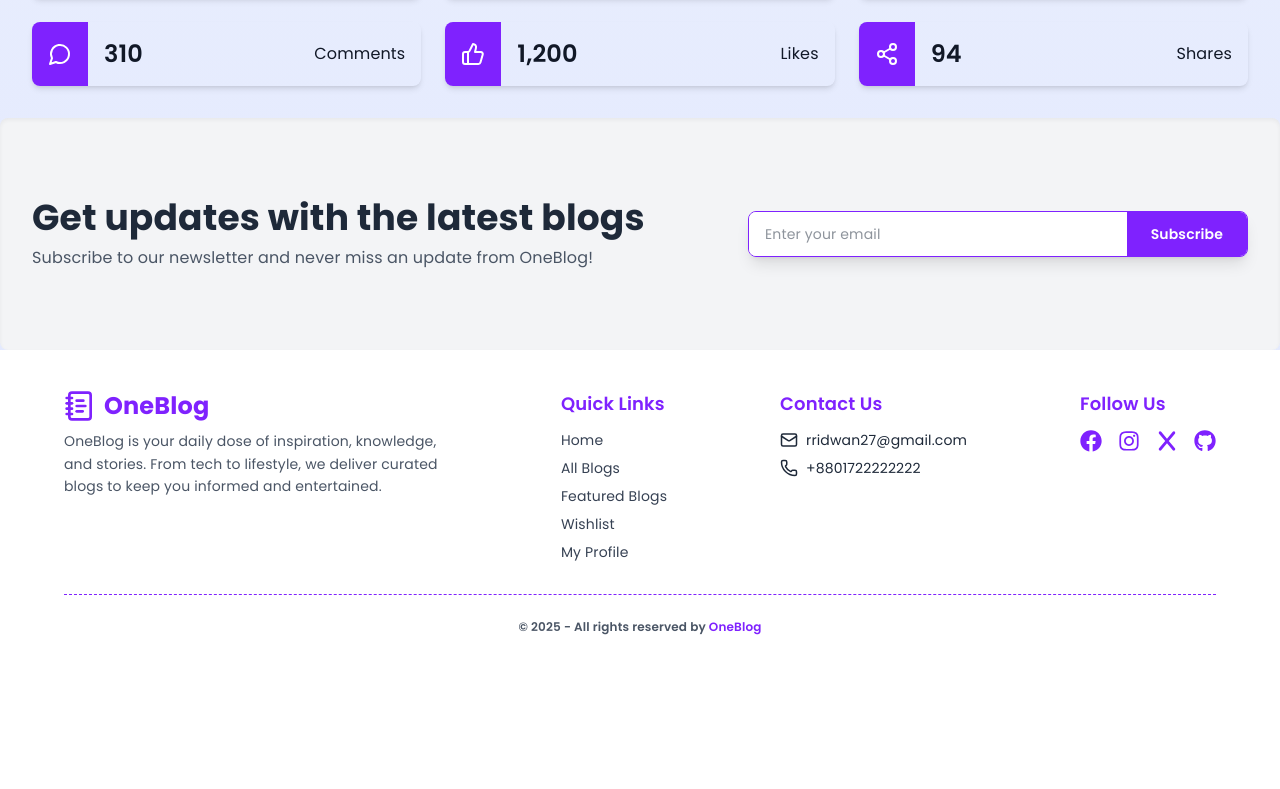
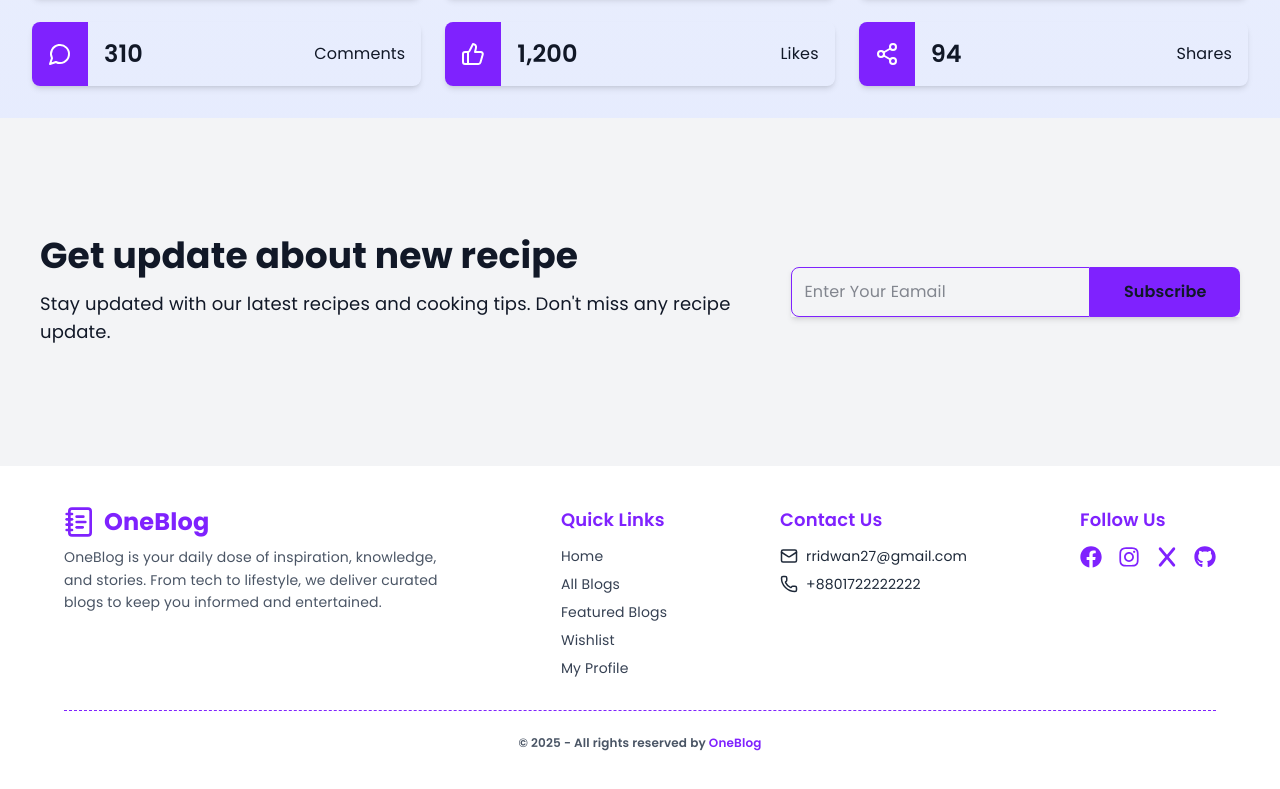
Before and after one commit to rridwan27/one-blog, a React (Vite) app in the folder frontend/: page / in a window 1280 px wide. Shown: the part 1349-2138 px from the top of the page. Before the commit the page ends 2024 px from the top, so only its background shows below. Built offline with nearby package versions, Linux system fonts and the light colour scheme; no server answers.

Commit message:
updated newsletter

```diff
--- a/frontend/src/components/NewsLetter/NewsLetter.jsx
+++ b/frontend/src/components/NewsLetter/NewsLetter.jsx
@@ -6,56 +6,49 @@ const Newsletter = () => {
 
   const handleSubmit = (e) => {
     e.preventDefault();
-
-    const isValidEmail = /^[^\s@]+@[^\s@]+\.[^\s@]+$/.test(email);
-
-    if (!email || !isValidEmail) {
-      toast.error("Please enter a valid email address");
-      return;
-    }
-
+    if (email) {
       setEmail("");
       toast.success("Thank you for subscribing!");
+    } else {
+      toast.error("Please enter your email");
+    }
   };
 
   return (
-    <div className="py-20 px-4 sm:px-6 lg:px-8 bg-gray-100 dark:bg-[#0c0e16] text-gray-800 dark:text-gray-200 rounded-lg shadow-inner">
-      <section className="container mx-auto">
-        <div className="flex flex-col gap-8 lg:flex-row lg:justify-between lg:items-center">
-          {/* Left Content */}
-          <div className="text-center lg:text-left max-w-2xl">
-            <h2 className="text-3xl sm:text-4xl font-bold mb-2">
-              Get updates with the latest blogs
-            </h2>
-            <p className="text-base text-gray-600 dark:text-gray-400">
-              Subscribe to our newsletter and never miss an update from OneBlog!
+    <div className="">
+      <section className="py-20 newsletter bg-gray-100 dark:bg-gray-900">
+        <div className="container mx-auto flex flex-col justify-center p-4 space-y-8 md:p-10 lg:space-y-0 lg:space-x-12 lg:justify-between lg:flex-row">
+          <div className="flex flex-col space-y-4 text-center lg:text-left">
+            <h1 className="text-4xl font-bold leading-none ">
+              Get update about new recipe
+            </h1>
+            <p className="text-lg">
+              Stay updated with our latest recipes and cooking tips. Don't miss
+              any recipe update.
             </p>
           </div>
-
-          {/* Form */}
-          <form
-            onSubmit={handleSubmit}
-            className="w-full sm:w-[500px] flex flex-col sm:flex-row items-stretch gap-4 sm:gap-0 shadow-lg rounded-lg overflow-hidden border border-violet-600"
-          >
+          <div className="flex flex-row items-center self-center justify-center flex-shrink-0 shadow-md lg:justify-end">
+            <div className="flex flex-row">
               <input
                 type="email"
+                name="email"
+                placeholder="Enter Your Eamail"
+                className="w-4/5 p-3 rounded-l-lg sm:w-2/3 border border-violet-600"
                 value={email}
                 onChange={(e) => setEmail(e.target.value)}
-              placeholder="Enter your email"
-              className="flex-grow px-4 py-3 text-sm bg-white dark:bg-gray-800 text-gray-800 dark:text-white focus:outline-none"
-              aria-label="Email Address"
               />
               <button
                 type="submit"
-              className="px-6 py-3 bg-violet-600 hover:bg-violet-700 text-white text-sm font-semibold transition-colors"
+                onClick={handleSubmit}
+                className="w-2/5 p-3 font-semibold cursor-pointer rounded-r-lg sm:w-1/3 hover:bg-violet-800 bg-violet-600"
               >
                 Subscribe
               </button>
-          </form>
+            </div>
+          </div>
         </div>
       </section>
     </div>
   );
 };
-
 export default Newsletter;
```
Lines whose indentation alone changed are shown as unchanged.
